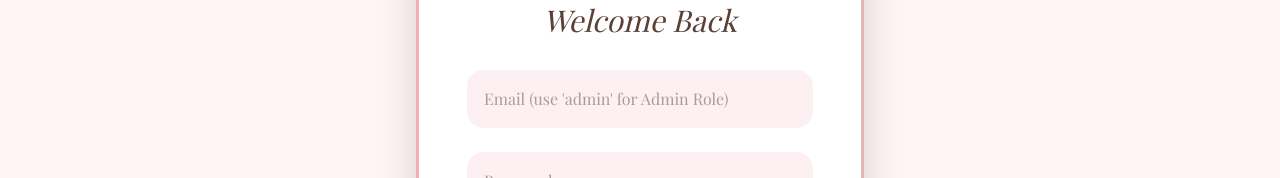
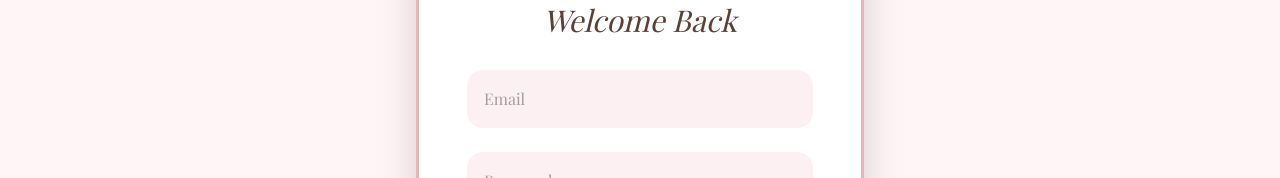
Before and after one commit to whoisnehir/rosesRrosie, a React (Vite) app in the folder frontend/: page /login in a window 1280 px wide. Shown: the part 206-384 px from the top of the page. Built offline with nearby package versions, Linux system fonts and the light colour scheme.

Commit message:
fix: remove the admin hint from the sign-in form

```diff
--- a/frontend/src/pages/Login.jsx
+++ b/frontend/src/pages/Login.jsx
@@ -29,7 +29,7 @@ const Login = ({ setIsLoggedIn, setUserRole }) => {
                 <form onSubmit={handleLogin} className="space-y-6">
                     <input
                         type="email"
-                        placeholder="Email (use 'admin' for Admin Role)"
+                        placeholder="Email"
                         className="w-full bg-surface p-4 rounded-2xl outline-none border border-transparent focus:border-line transition-all"
                         onChange={(e) => setEmail(e.target.value)}
                         required
```
